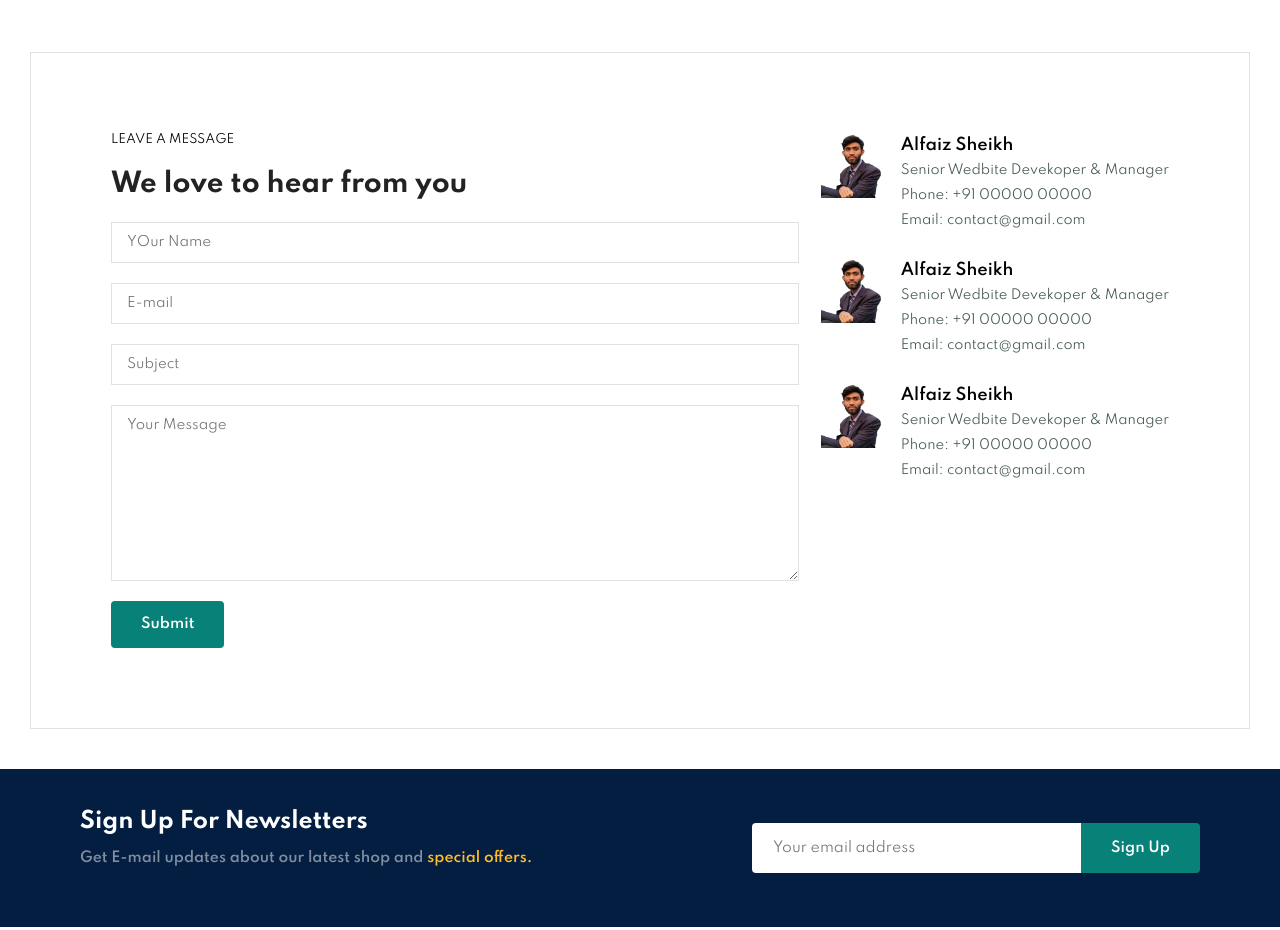
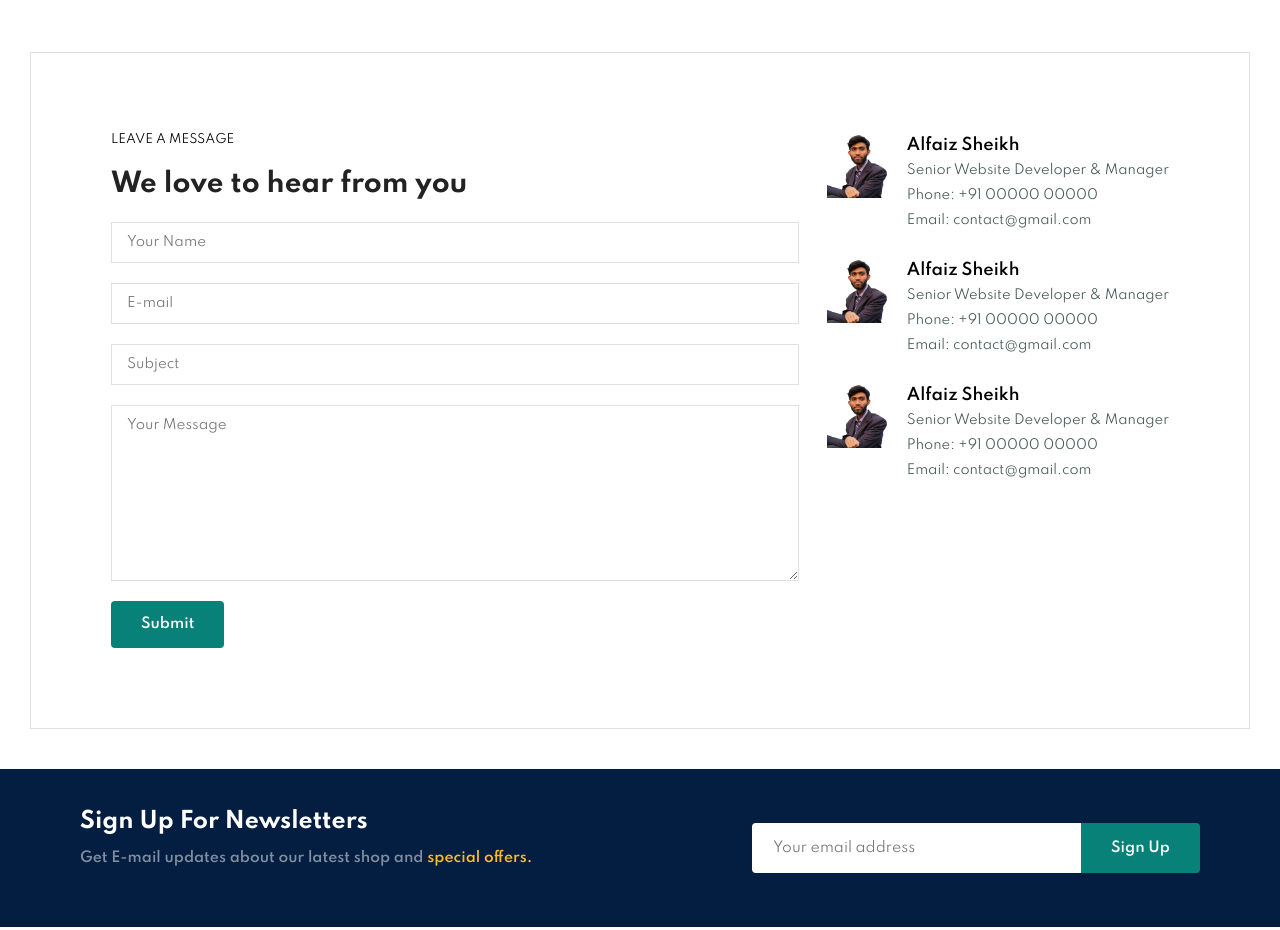
Before and after one commit to alfaizsheikh/Clutches-Website, a plain HTML site: page contact.html in a window 1280 px wide. Shown: the part 840-1770 px from the top of the page. Drawn offline with Linux system fonts and the light colour scheme.

Commit message:
Update contact.html

```diff
--- a/contact.html
+++ b/contact.html
@@ -70,7 +70,7 @@
         <form action="">
             <span>LEAVE A MESSAGE</span>
             <h2>We love to hear from you</h2>
-            <input type="text" placeholder="YOur Name">
+            <input type="text" placeholder="Your Name">
             <input type="text" placeholder="E-mail">
             <input type="text" placeholder="Subject">
             <textarea name="" id="" cols="30" rows="10" placeholder="Your Message"></textarea>
@@ -80,17 +80,17 @@
         <div class="people">
             <div>
                 <img src="owner.png" alt="">
-                <p><span>Alfaiz Sheikh</span>Senior Wedbite Devekoper & Manager <br> Phone: +91 00000 00000 <br> Email: contact@gmail.com</p>
+                <p><span>Alfaiz Sheikh</span>Senior Website Developer & Manager <br> Phone: +91 00000 00000 <br> Email: contact@gmail.com</p>
             </div>
 
             <div>
                 <img src="owner.png" alt="">
-                <p><span>Alfaiz Sheikh</span>Senior Wedbite Devekoper & Manager <br> Phone: +91 00000 00000 <br> Email: contact@gmail.com</p>
+                <p><span>Alfaiz Sheikh</span>Senior Website Developer & Manager <br> Phone: +91 00000 00000 <br> Email: contact@gmail.com</p>
             </div>
 
             <div>
                 <img src="owner.png" alt="">
-                <p><span>Alfaiz Sheikh</span>Senior Wedbite Devekoper & Manager <br> Phone: +91 00000 00000 <br> Email: contact@gmail.com</p>
+                <p><span>Alfaiz Sheikh</span>Senior Website Developer & Manager <br> Phone: +91 00000 00000 <br> Email: contact@gmail.com</p>
             </div>
         </div>
     </section>
```
